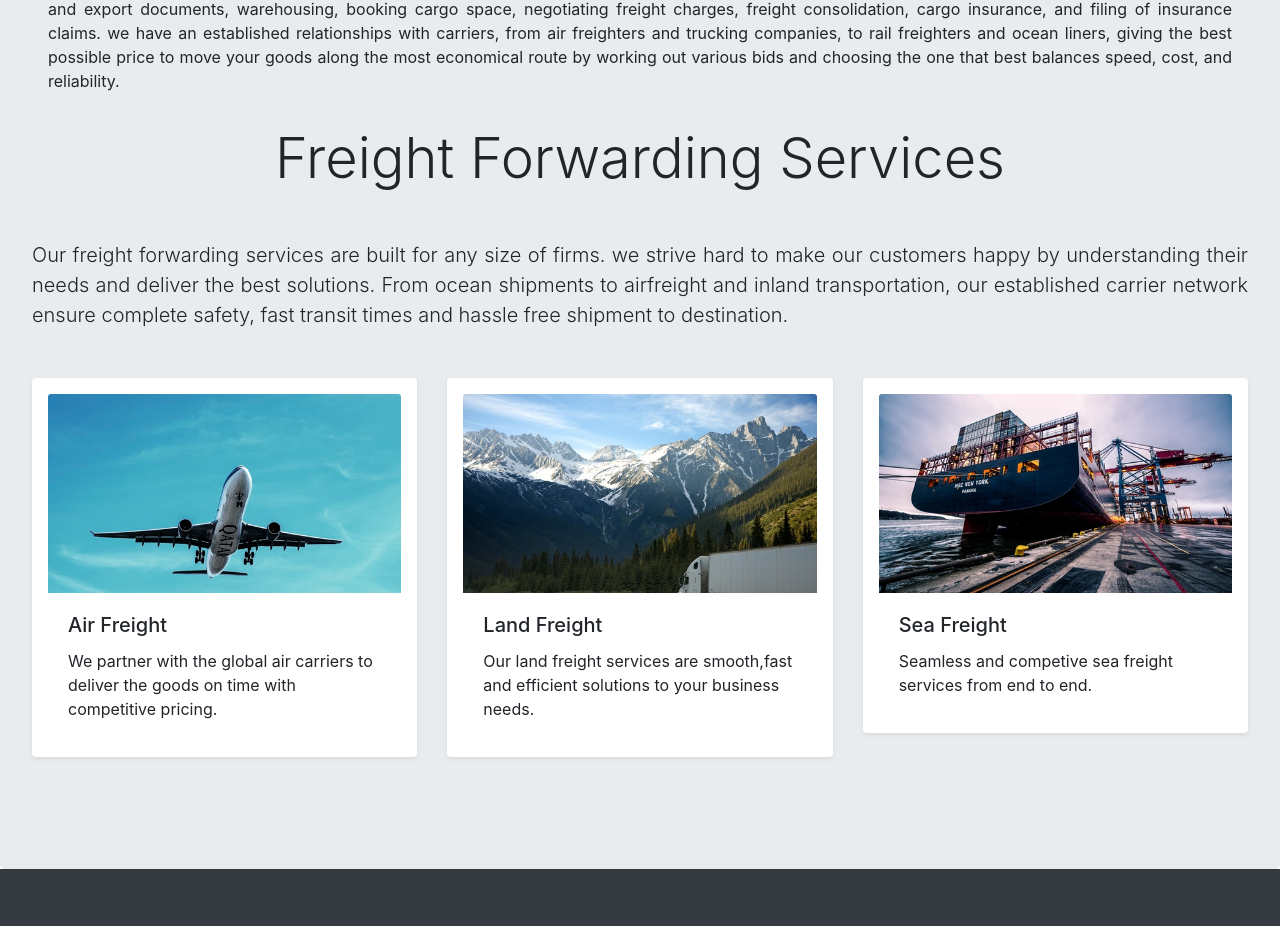
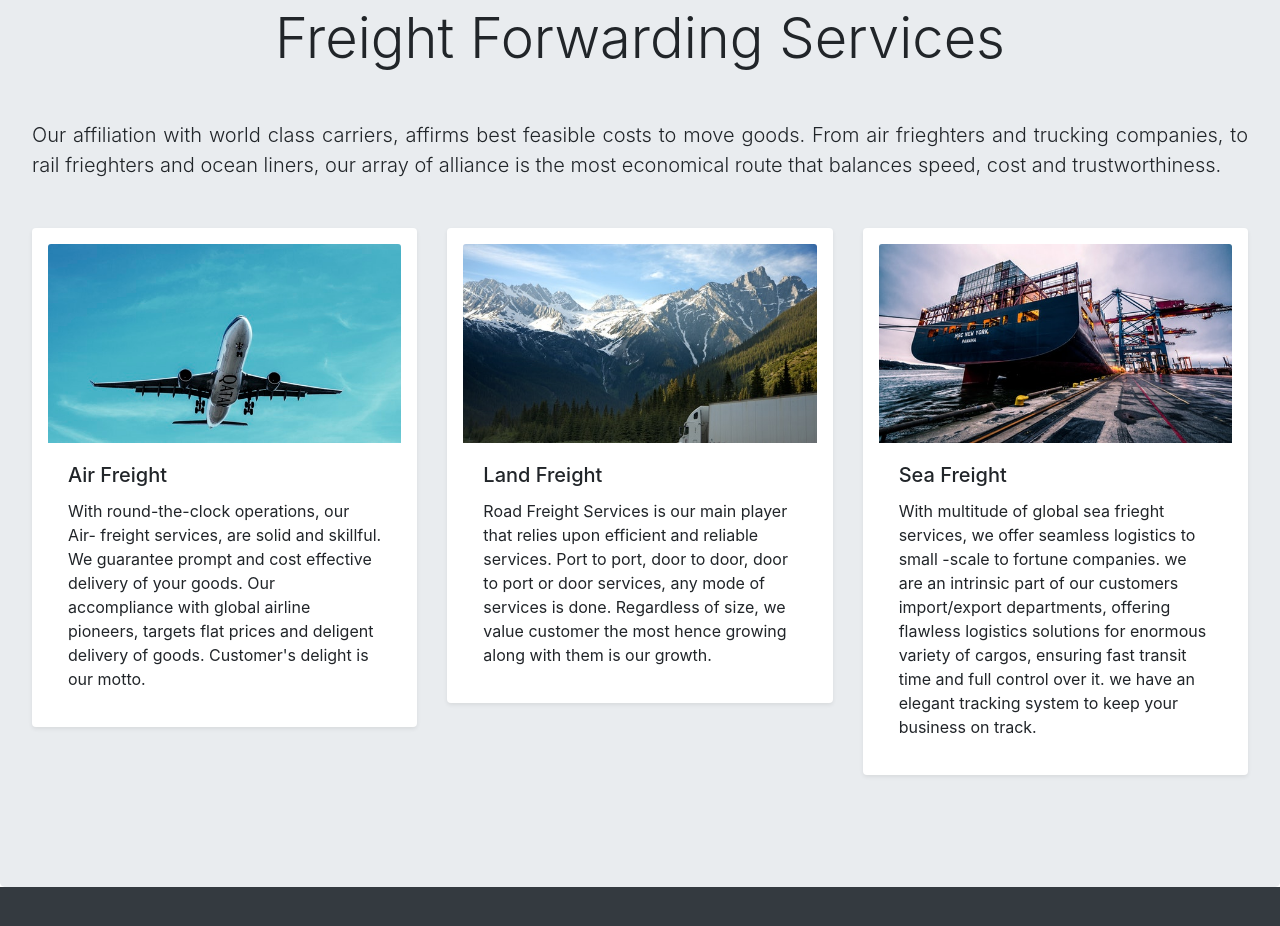
Before and after one commit to premkumar91/react-practise, a React (Create React App) app: page /about in a window 1280 px wide. Shown: the part 400-1326 px from the top of the page. Built offline with nearby package versions, Linux system fonts and the light colour scheme.

Commit message:
Hover services expand logic implemented

```diff
--- a/src/components/about/About.js
+++ b/src/components/about/About.js
@@ -11,39 +11,14 @@ function About(){
       <div className="jumbotron mb-0">
         <p class="text-center display-4 mt-2">WHAT WE DO</p>
         <span class="underline-block"><span class="underline"></span></span>
-        <p className="text-justify p-3">GSS freight Forwarder always works closely with the customers to provide a best possible solution for their business needs which strives a great success for customers. whether you are a small or big firm, thinking of to export or import your goods anywhere in the world, no worry! we are here to provide dock to door freight forwarding services in an ease manner. we provide a full range of services including tracking inland transportation, preparation of shipping and export documents, warehousing, booking cargo space, negotiating freight charges, freight consolidation, cargo insurance, and filing of insurance claims. we have an established relationships with carriers, from air freighters and trucking companies, to rail freighters and ocean liners, giving the best possible price to move your goods along the most economical route by working out various bids and choosing the one that best balances speed, cost, and reliability.</p>
+        {/* <p className="text-justify p-3">GSS freight Forwarder always works closely with the customers to provide a best possible solution for their business needs which strives a great success for customers. whether you are a small or big firm, thinking of to export or import your goods anywhere in the world, no worry! we are here to provide dock to door freight forwarding services in an ease manner. we provide a full range of services including tracking inland transportation, preparation of shipping and export documents, warehousing, booking cargo space, negotiating freight charges, freight consolidation, cargo insurance, and filing of insurance claims. we have an established relationships with carriers, from air freighters and trucking companies, to rail freighters and ocean liners, giving the best possible price to move your goods along the most economical route by working out various bids and choosing the one that best balances speed, cost, and reliability.</p> */}
+        <p className="text-justify p-3">Our freight forwarding business always work closely with customers to provide finest solution for their business needs. We strive for customer's prosperity. Thinking of import/export goods across the globe, we deliver with ease dock to door.</p>
         <h1 class="display-4 text-center mb-2">Freight Forwarding Services</h1>
-        <p class="lead mb-5 mt-5 text-justify">Our freight forwarding services are built for any size of firms. we strive hard to make our customers happy by understanding their needs and deliver the best solutions. From ocean shipments to airfreight and inland transportation, our established carrier network ensure complete safety, fast transit times and hassle free shipment to destination.</p>
-          <FreightServicesPromo/>
-          {/* <div className="row">
-            <div className="col-sm-12 col-md-4 col-lg-4 col-xl-4">
-              <div class="card" className="w-100 shadow-sm p-3 mb-5 bg-white rounded">
-                  <img src="flight1_576x324.jpeg" class="card-img-top" alt="..."/>
-                  <div class="card-body">
-                    <h5 class="card-title">Air Freight</h5>
-                    <p class="card-text">We partner with the global air carriers to deliver the goods on time with competitive pricing.</p>
-                  </div>
-              </div>
-            </div>
-            <div className="col-sm-12 col-md-4 col-lg-4 col-xl-4">
-              <div class="card" className="w-100 shadow-sm p-3 mb-5 bg-white rounded">
-                  <img src="truck1_576x324.jpeg" class="card-img-top" alt="..."/>
-                  <div class="card-body">
-                    <h5 class="card-title">Land Freight</h5>
-                    <p class="card-text">Our land freight services are smooth,fast and efficient solutions to your business needs.</p>
-                  </div>
-              </div>
-            </div>
-            <div className="col-sm-12 col-md-4 col-lg-4 col-xl-4">
-              <div class="card" className="w-100 shadow-sm p-3 mb-5 bg-white rounded">
-                <img src="ship3_576x324.jpeg" class="card-img-top" alt="..."/>
-                <div class="card-body">
-                  <h5 class="card-title">Sea Freight</h5>
-                  <p class="card-text">Seamless and competive sea freight services from end to end.</p>
-                </div>
-              </div>
-            </div>
-          </div> */}
+        {/* <p class="lead mb-5 mt-5 text-justify">Our freight forwarding services are built for any size of firms. we strive hard to make our customers happy by understanding their needs and deliver the best solutions. From ocean shipments to airfreight and inland transportation, our established carrier network ensure complete safety, fast transit times and hassle free shipment to destination.</p> */}
+        <p class="lead mb-5 mt-5 text-justify">
+          Our affiliation with world class carriers, affirms best feasible costs to move goods. From air frieghters and trucking companies, to rail frieghters and ocean liners, our array of alliance is the most economical route that balances speed, cost and trustworthiness.
+        </p>
+        <FreightServicesPromo/>
       </div>
       </>
     )
--- a/src/components/content/FreightServicesPromo.js
+++ b/src/components/content/FreightServicesPromo.js
@@ -4,32 +4,34 @@ function FreightServicesPromo(){
         <>
         <div className="row">
             <div className="col-sm-12 col-md-4 col-lg-4 col-xl-4">
-              <div class="card" className="w-100 shadow-sm p-3 mb-5 bg-white rounded">
-                  <img src="flight1_576x324.jpeg" class="card-img-top" alt="..."/>
-                  <div class="card-body">
-                    <h5 class="card-title">Air Freight</h5>
-                    <p class="card-text">We partner with the global air carriers to deliver the goods on time with competitive pricing.</p>
-                    {/* <a href="#" class="btn btn-primary">Go somewhere</a> */}
+              <div className="card" className="w-100 shadow-sm p-3 mb-5 bg-white rounded">
+                  <img src="flight1_576x324.jpeg" className="card-img-top" alt="..."/>
+                  <div className="card-body">
+                    <h5 className="card-title">Air Freight</h5>
+                    {/* <p className="card-text">We partner with the global air carriers to deliver the goods on time with competitive pricing.</p> */}
+                    <p className="card-text">With round-the-clock operations, our Air- freight services, are solid and skillful. We guarantee prompt and cost effective delivery of your goods. Our accompliance with global airline pioneers, targets flat prices and deligent delivery of goods. Customer's delight is our motto.</p>
                   </div>
               </div>
             </div>
             <div className="col-sm-12 col-md-4 col-lg-4 col-xl-4">
-              <div class="card" className="w-100 shadow-sm p-3 mb-5 bg-white rounded">
-                  <img src="truck1_576x324.jpeg" class="card-img-top" alt="..."/>
-                  <div class="card-body">
-                    <h5 class="card-title">Land Freight</h5>
-                    <p class="card-text">Our land freight services are smooth,fast and efficient solutions to your business needs.</p>
-                    {/* <a href="#" class="btn btn-primary">Go somewhere</a> */}
+              <div className="card" className="w-100 shadow-sm p-3 mb-5 bg-white rounded">
+                  <img src="truck1_576x324.jpeg" className="card-img-top" alt="..."/>
+                  <div className="card-body">
+                    <h5 className="card-title">Land Freight</h5>
+                    {/* <p className="card-text">Our land freight services are smooth,fast and efficient solutions to your business needs.</p> */}
+                    <p className="card-text">Road Freight Services is our main player that relies upon efficient and reliable services.
+                      Port to port, door to door, door to port or door services, any mode of services is done. Regardless of size, we value customer the most hence growing along with them is our growth.
+                    </p>
                   </div>
               </div>
             </div>
             <div className="col-sm-12 col-md-4 col-lg-4 col-xl-4">
-              <div class="card" className="w-100 shadow-sm p-3 mb-5 bg-white rounded">
-                <img src="ship3_576x324.jpeg" class="card-img-top" alt="..."/>
-                <div class="card-body">
-                  <h5 class="card-title">Sea Freight</h5>
-                  <p class="card-text">Seamless and competive sea freight services from end to end.</p>
-                  {/* <a href="#" class="btn btn-primary">Go somewhere</a> */}
+              <div className="card" className="w-100 shadow-sm p-3 mb-5 bg-white rounded">
+                <img src="ship3_576x324.jpeg" className="card-img-top" alt="..."/>
+                <div className="card-body">
+                  <h5 className="card-title">Sea Freight</h5>
+                  {/* <p className="card-text">Seamless and competive sea freight services from end to end.</p> */}
+                  <p className="card-text">With multitude of global sea frieght services, we offer seamless logistics to small -scale to fortune companies. we are an intrinsic part of our customers import/export departments, offering flawless logistics solutions for enormous variety of cargos, ensuring fast transit time and full control over it. we have an elegant tracking system to keep your business on track.</p>
                 </div>
               </div>
             </div>
--- a/src/components/content/ServicesPromoOverview.js
+++ b/src/components/content/ServicesPromoOverview.js
@@ -39,7 +39,7 @@ class ServicesPromoContent extends React.Component {
                     </div>
                     <div className="col-sm-12 col-md-6 col-lg-6 col-xl-6">
                         <h1 className="text-center font-weight-light">Air Freight</h1>
-                        <p className="lead">With round-the-clock operations, our Air- freight services, are solid and skillful. We guarantee prompt and cost effective delivery of your goods. Our accompliance with global airline poineers, targets flat prices and deligent delivery of goods. Customer's delight is our motto.</p>
+                        <p className="lead">With round-the-clock operations, our Air- freight services, are solid and skillful. We guarantee prompt and cost effective delivery of your goods. Our accompliance with global airline pioneers, targets flat prices and deligent delivery of goods. Customer's delight is our motto.</p>
                         <p className="mb-2 font-weight-bold ">Our Customised Services are</p>
                         <ul className="list-group list-group-flush">
                             <li className="list-group-item list-item-unset"><i className="fa fa-check" aria-hidden="true"></i>World wide consolidation services</li>
```
Also changed, not shown: src/components/content/CompanyDescription.js (+9 -9 lines), src/components/header/Header.js (+23 -4 lines), src/index.scss (line endings or trailing spaces).
